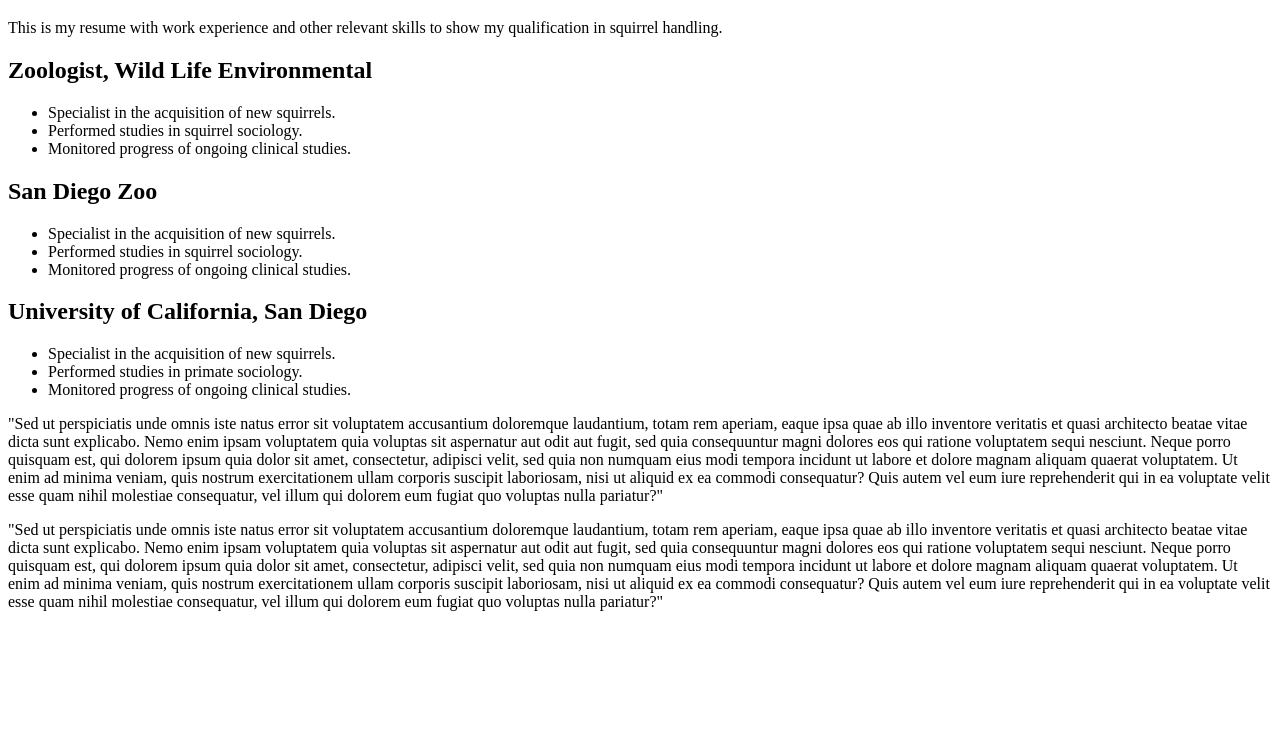
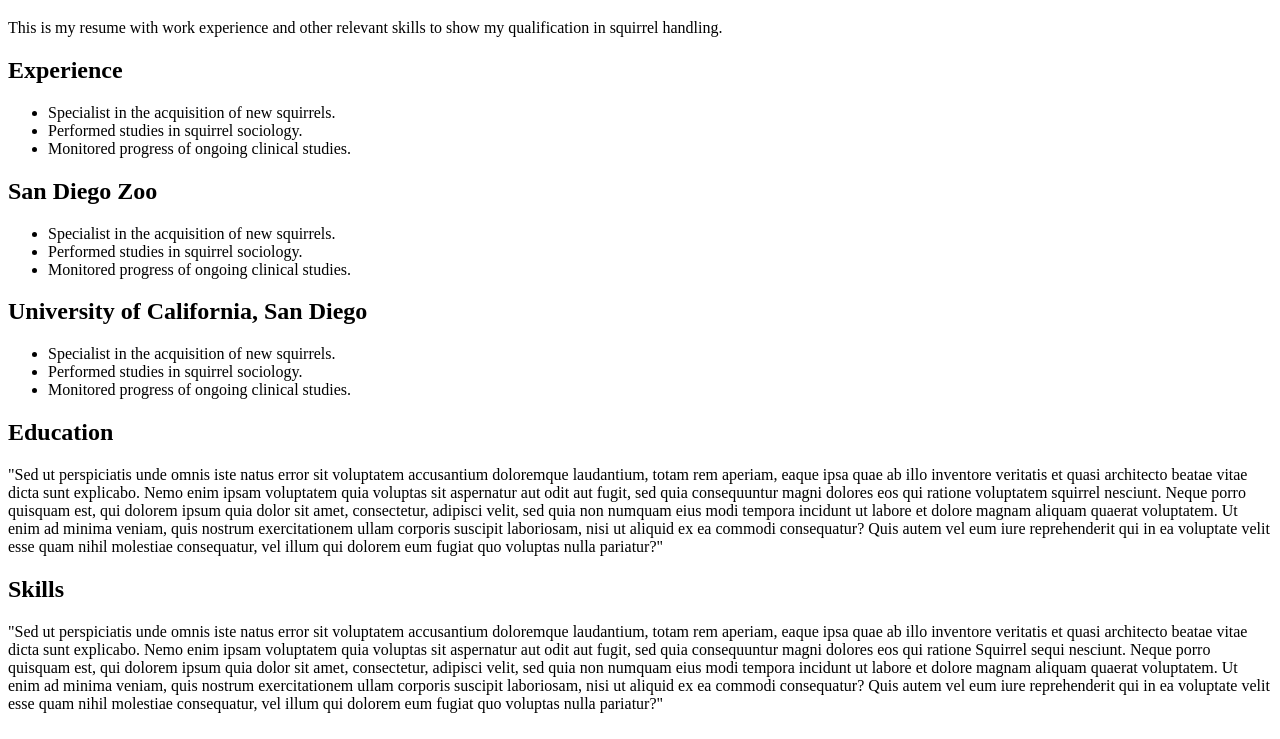
Before and after one commit to eshull/squirrels, a plain HTML site: page resume.html in a window 1280 px wide. Shown: the part 61-800 px from the top of the page. Drawn offline with Linux system fonts and the light colour scheme.

Commit message:
add h2 tags and spans in the content

```diff
--- a/resume.html
+++ b/resume.html
@@ -7,33 +7,35 @@
   <body>
     <div>
       <h1>Squirrel Expert Resume</h1>
-      <p>This is my resume with work experience and other relevant skills to show my qualification in squirrel handling.</p>
+      <p>This is my resume with work experience and other relevant skills to show my qualification in <span class="squirrel">squirrel</span> handling.</p>
     </div>
     <div class="experience">
-      <h2>Zoologist, Wild Life Environmental</h2>
+      <h2>Experience</h2>
       <ul>
         <li>Specialist in the acquisition of new squirrels.</li>
-        <li>Performed studies in squirrel sociology.</li>
+        <li>Performed studies in <span class="squirrel">squirrel</span> sociology.</li>
         <li>Monitored progress of ongoing clinical studies.</li>
       </ul>
       <h2>San Diego Zoo</h2>
       <ul>
         <li>Specialist in the acquisition of new squirrels.</li>
-        <li>Performed studies in squirrel sociology.</li>
+        <li>Performed studies in <span class="squirrel">squirrel</span> sociology.</li>
         <li>Monitored progress of ongoing clinical studies.</li>
       </ul>
       <h2>University of California, San Diego</h2>
       <ul>
-        <li>Specialist in the acquisition of new squirrels.</li>
-        <li>Performed studies in primate sociology.</li>
+        <li>Specialist in the acquisition of new <span class="squirrel">squirrels</span>.</li>
+        <li>Performed studies in <span class="squirrel">squirrel</span> sociology.</li>
         <li>Monitored progress of ongoing clinical studies.</li>
       </ul>
     </div>
     <div class="education">
-      <p>"Sed ut perspiciatis unde omnis iste natus error sit voluptatem accusantium doloremque laudantium, totam rem aperiam, eaque ipsa quae ab illo inventore veritatis et quasi architecto beatae vitae dicta sunt explicabo. Nemo enim ipsam voluptatem quia voluptas sit aspernatur aut odit aut fugit, sed quia consequuntur magni dolores eos qui ratione voluptatem sequi nesciunt. Neque porro quisquam est, qui dolorem ipsum quia dolor sit amet, consectetur, adipisci velit, sed quia non numquam eius modi tempora incidunt ut labore et dolore magnam aliquam quaerat voluptatem. Ut enim ad minima veniam, quis nostrum exercitationem ullam corporis suscipit laboriosam, nisi ut aliquid ex ea commodi consequatur? Quis autem vel eum iure reprehenderit qui in ea voluptate velit esse quam nihil molestiae consequatur, vel illum qui dolorem eum fugiat quo voluptas nulla pariatur?"</p>
+      <h2>Education</h2>
+      <p>"Sed ut perspiciatis unde omnis iste natus error sit voluptatem accusantium doloremque laudantium, totam rem aperiam, eaque ipsa quae ab illo inventore veritatis et quasi architecto beatae vitae dicta sunt explicabo. Nemo enim ipsam voluptatem quia voluptas sit aspernatur aut odit aut fugit, sed quia consequuntur magni dolores eos qui ratione voluptatem <span class="squirrel">squirrel</span> nesciunt. Neque porro quisquam est, qui dolorem ipsum quia dolor sit amet, consectetur, adipisci velit, sed quia non numquam eius modi tempora incidunt ut labore et dolore magnam aliquam quaerat voluptatem. Ut enim ad minima veniam, quis nostrum exercitationem ullam corporis suscipit laboriosam, nisi ut aliquid ex ea commodi consequatur? Quis autem vel eum iure reprehenderit qui in ea voluptate velit esse quam nihil molestiae consequatur, vel illum qui dolorem eum fugiat quo voluptas nulla pariatur?"</p>
     </div>
     <div class="skills">
-      <p>"Sed ut perspiciatis unde omnis iste natus error sit voluptatem accusantium doloremque laudantium, totam rem aperiam, eaque ipsa quae ab illo inventore veritatis et quasi architecto beatae vitae dicta sunt explicabo. Nemo enim ipsam voluptatem quia voluptas sit aspernatur aut odit aut fugit, sed quia consequuntur magni dolores eos qui ratione voluptatem sequi nesciunt. Neque porro quisquam est, qui dolorem ipsum quia dolor sit amet, consectetur, adipisci velit, sed quia non numquam eius modi tempora incidunt ut labore et dolore magnam aliquam quaerat voluptatem. Ut enim ad minima veniam, quis nostrum exercitationem ullam corporis suscipit laboriosam, nisi ut aliquid ex ea commodi consequatur? Quis autem vel eum iure reprehenderit qui in ea voluptate velit esse quam nihil molestiae consequatur, vel illum qui dolorem eum fugiat quo voluptas nulla pariatur?"</p>
+      <h2>Skills</h2>
+      <p>"Sed ut perspiciatis unde omnis iste natus error sit voluptatem accusantium doloremque laudantium, totam rem aperiam, eaque ipsa quae ab illo inventore veritatis et quasi architecto beatae vitae dicta sunt explicabo. Nemo enim ipsam voluptatem quia voluptas sit aspernatur aut odit aut fugit, sed quia consequuntur magni dolores eos qui ratione <span class="squirrel">Squirrel</span> sequi nesciunt. Neque porro quisquam est, qui dolorem ipsum quia dolor sit amet, consectetur, adipisci velit, sed quia non numquam eius modi tempora incidunt ut labore et dolore magnam aliquam quaerat voluptatem. Ut enim ad minima veniam, quis nostrum exercitationem ullam corporis suscipit laboriosam, nisi ut aliquid ex ea commodi consequatur? Quis autem vel eum iure reprehenderit qui in ea voluptate velit esse quam nihil molestiae consequatur, vel illum qui dolorem eum fugiat quo voluptas nulla pariatur?"</p>
     </div>
   </body>
 </html>
```
